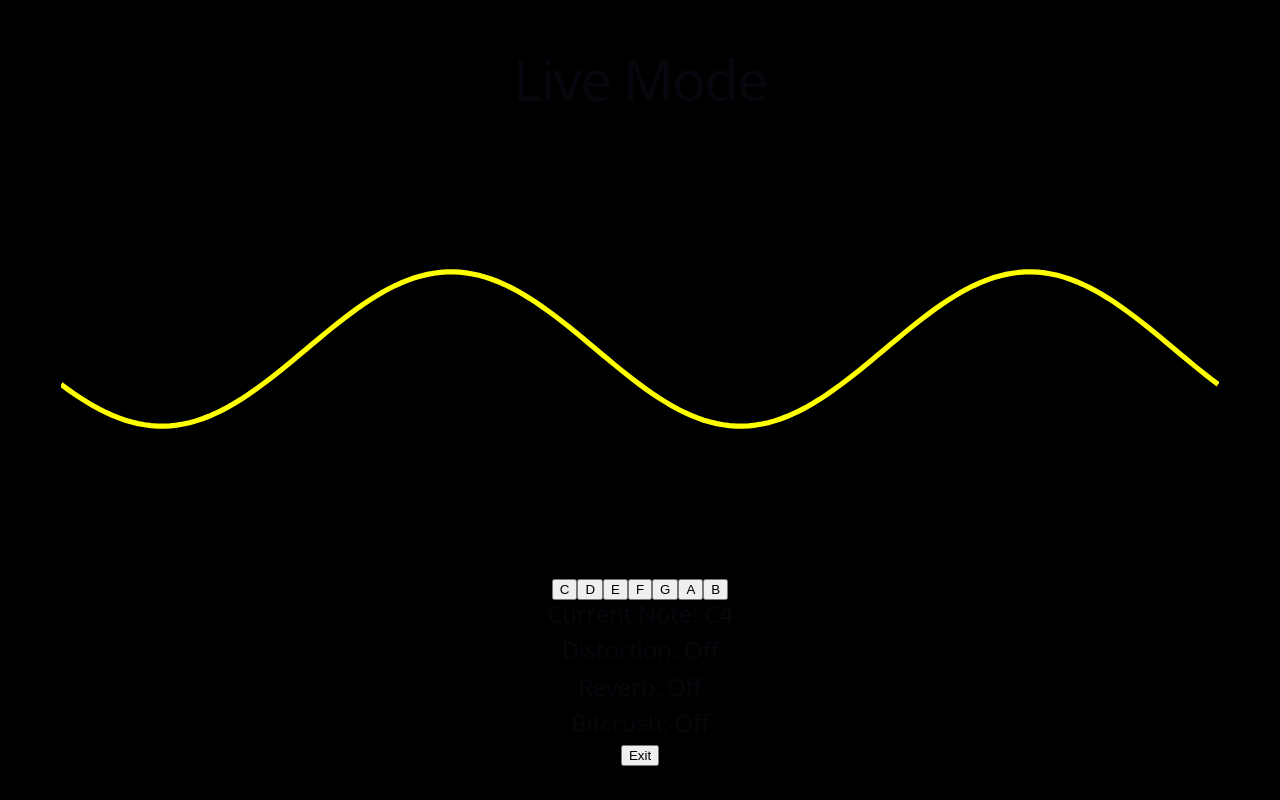
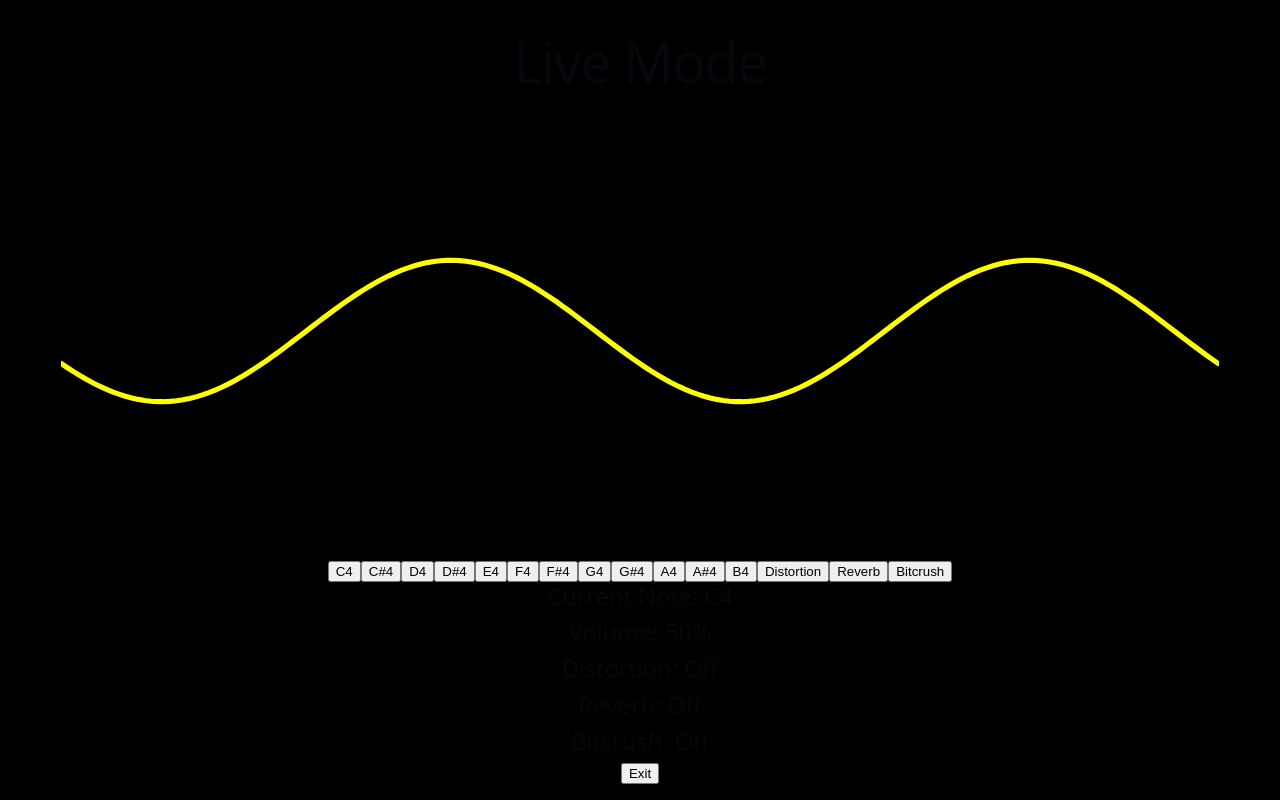
Before and after one commit to tacgia2711/HAcK_Project, a React (Vite) app in the folder HAcK_Website/: page / in a window 1280 px wide. Both pictures are taken after a click on the button "Enter Live Mode". Shown: the part 757-1557 px from the top of the page. Built offline with nearby package versions, Linux system fonts and the light colour scheme; no server answers.

Commit message:
Added waves functionality will change also with the three sound effects. Made some changes to the main.py to compatible with the volume control. Wating for the actual wiring to be done to continue.

```diff
--- a/HAcK_Website/src/Live.jsx
+++ b/HAcK_Website/src/Live.jsx
@@ -4,6 +4,7 @@ import { useRef, useState, useEffect } from 'react'
 function Live({onExit}) {
     const[currentNote, setNote] = useState('C4')
     const[currentEffect, setEffect] = useState({distortion: false, reverb: false, bitcrush: false})
+    const [volume, setVolume] = useState(0.5)
 
     useEffect(() => {
         const socket = new WebSocket('ws://localhost:8765')
@@ -27,6 +28,10 @@ function Live({onExit}) {
                     [data.value]: data.enabled
                 }))
             }
+
+            if (data.type === 'volume') {
+                setVolume(data.value)
+            }
         }
 
         socket.onclose = () => {
@@ -47,17 +52,35 @@ function Live({onExit}) {
                 <Wave
                     Note = {currentNote}
                     Effects = {currentEffect}
+                    Volume = {volume}
                 />
            </div>
 
             <div>
-                <button onClick={() => setNote('C4')}>C</button>
-                <button onClick={() => setNote('C#4')}>D</button>
-                <button onClick={() => setNote('D4')}>E</button>
-                <button onClick={() => setNote('D#4')}>F</button>
-                <button onClick={() => setNote('E4')}>G</button>
-                <button onClick={() => setNote('F4')}>A</button>
-                <button onClick={() => setNote('B4')}>B</button>
+                <button onClick={() => setNote('C4')}>C4</button>
+                <button onClick={() => setNote('C#4')}>C#4</button>
+                <button onClick={() => setNote('D4')}>D4</button>
+                <button onClick={() => setNote('D#4')}>D#4</button>
+                <button onClick={() => setNote('E4')}>E4</button>
+                <button onClick={() => setNote('F4')}>F4</button>
+                <button onClick={() => setNote('F#4')}>F#4</button>
+                <button onClick={() => setNote('G4')}>G4</button>
+                <button onClick={() => setNote('G#4')}>G#4</button>
+                <button onClick={() => setNote('A4')}>A4</button>
+                <button onClick={() => setNote('A#4')}>A#4</button>
+                <button onClick={() => setNote('B4')}>B4</button>
+                <button onClick={() => setEffect(prev => ({
+                                                ...prev,
+                                                distortion: !prev.distortion
+                }))}> Distortion </button>
+                <button onClick={() => setEffect(prev => ({
+                                                ...prev,
+                                                reverb: !prev.reverb
+                }))}> Reverb </button>
+                <button onClick={() => setEffect(prev => ({
+                                                ...prev,
+                                                bitcrush: !prev.bitcrush
+                }))}>Bitcrush</button>
             </div>
 
             <div className="EffectControl">
@@ -65,6 +88,7 @@ function Live({onExit}) {
             </div>
 
             <h2>Current Note: {currentNote}</h2>
+            <h2>Volume: {Math.round(volume * 100)}%</h2>
             <div className = "SoundEffect">
                 <h2>
                     Distortion: {currentEffect.distortion ? "On" : "Off"}
@@ -82,7 +106,7 @@ function Live({onExit}) {
     )
 }
 
-function Wave({Note, Effects}) {
+function Wave({Note, Effects, Volume}) {
     const mainWave = useRef()
     const echoWave1 = useRef()
     const echoWave2 = useRef()
@@ -125,15 +149,15 @@ function Wave({Note, Effects}) {
 
         const cycles = 2 + index *0.25
         const speed = 0.04 + index*0.003
-        const amplitude = 60
+        const amplitude = 10 + Volume*90
 
-        function createWave() {
+        function createWave(phaseOffset = 0, amplitudeMultiplier = 1) {
             let path = ''
 
             for (let x = 0; x <= width; x = x +5) {
-                const angle = (x / width) * Math.PI * 2 * cycles + phase
+                const angle = (x / width) * Math.PI * 2 * cycles + phase + phaseOffset
 
-                let y = Math.sin(angle) * amplitude
+                let y = Math.sin(angle) * amplitude * amplitudeMultiplier
 
                 if (Effects.distortion) {
                     y += Math.sin(angle*3) * 20
@@ -162,6 +186,32 @@ function Wave({Note, Effects}) {
                 mainWave.current.setAttribute('d', createWave())
             }
 
+            if (Effects.reverb) {
+
+                if (echoWave1.current) {
+                    echoWave1.current.setAttribute(
+                        'd',
+                        createWave(-0.5, 0.85)
+                    )
+                }
+
+                if (echoWave2.current) {
+                    echoWave2.current.setAttribute(
+                        'd',
+                        createWave(-1.0, 0.7)
+                    )
+                }
+            } else {
+
+                if (echoWave1.current) {
+                    echoWave1.current.setAttribute('d', '')
+                }
+
+                if (echoWave2.current) {
+                    echoWave2.current.setAttribute('d', '')
+                }
+            }
+
             animationID = requestAnimationFrame(animate)
         }
 
@@ -175,7 +225,9 @@ function Wave({Note, Effects}) {
     return (
         <div className= "WaveVisualize">
             <svg viewBox="0 0 900 350" preserveAspectRatio='none'>
-                <path ref={mainWave} fill= "none" stroke={waveColor} strokeWidth={4}/>
+                <path ref={echoWave2} fill="none" stroke={waveColor} strokeWidth="3" opacity="0.15" />
+                <path ref={echoWave1} fill="none" stroke={waveColor} strokeWidth="3" opacity="0.30"/>
+                <path ref={mainWave} fill="none" stroke={waveColor} strokeWidth= {Effects.distortion ? 7 : 4} strokeLinecap={Effects.bitcrush ? "square" : "round"}/>
             </svg>
         </div>
     )
```
Also changed, not shown: 1 other file (tests, documents, lock files or other folders).
